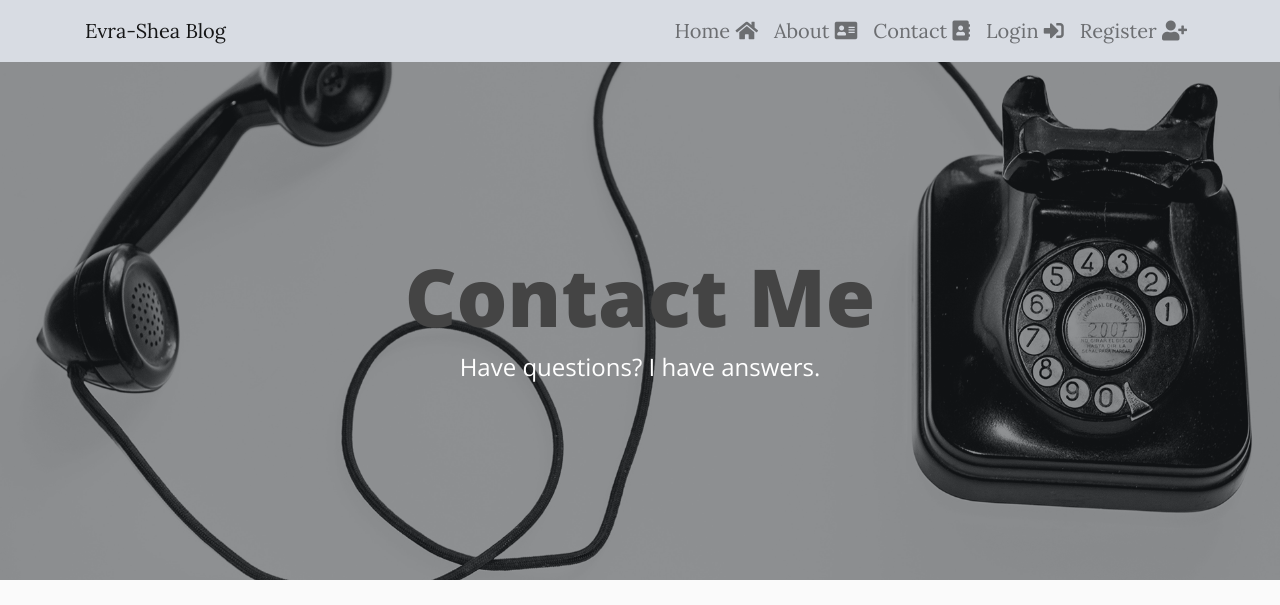
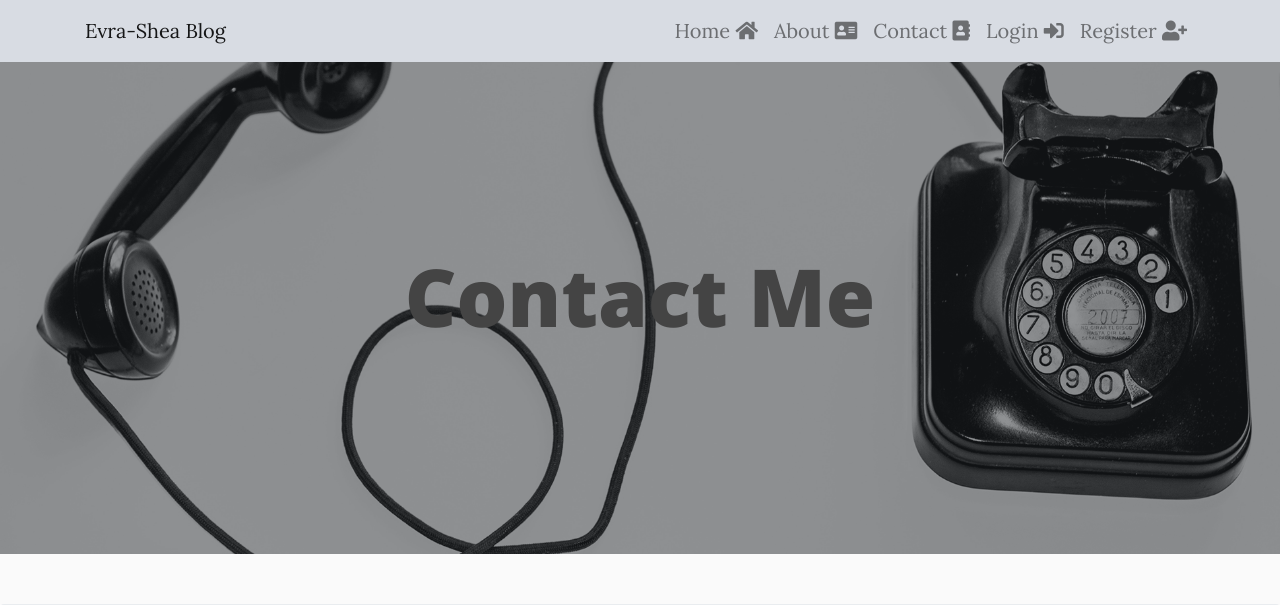
Before and after one commit to SheaEvra/django-project, a Django app: page /contact/ in a window 1280 px wide. Shown: the top 605 px of the page. Run offline with Django 3.2, Linux system fonts and the light colour scheme; some libraries are stand-ins or nearby versions.

Commit message:
blog and database upgrate

```diff
--- a/blog/templates/blog/base.html
+++ b/blog/templates/blog/base.html
@@ -63,7 +63,7 @@
                  <a class=" nav-link" href="{% url 'profile' %}"><i class="fas fa-user"></i> Profile</a>
              </li>
              <li class="nav-item">
-                <a class="nav-link" href="{% url 'logout' %}"> <font color="blue"><small>Logout <i class="fas fa-sign-out-alt"></i></small></font></a>
+              <a class="nav-link" href="{% url 'logout' %}"> <font color="blue"> {{ user }}  <small> Logout <i class="fas fa-sign-out-alt"></i></small></font></a>
              </li>
           {% else %}
              <li class="nav-item">
--- a/blog/templates/blog/contact.html
+++ b/blog/templates/blog/contact.html
@@ -11,7 +11,7 @@
         <div class="col-lg-8 col-md-10 mx-auto">
           <div class="page-heading">
             <h1>Contact Me</h1>
-            <span class="subheading">Have questions? I have answers.</span>
+            <span class="subheading"></span>
           </div>
         </div>
       </div>
```
Also changed, not shown: db.sqlite3.
